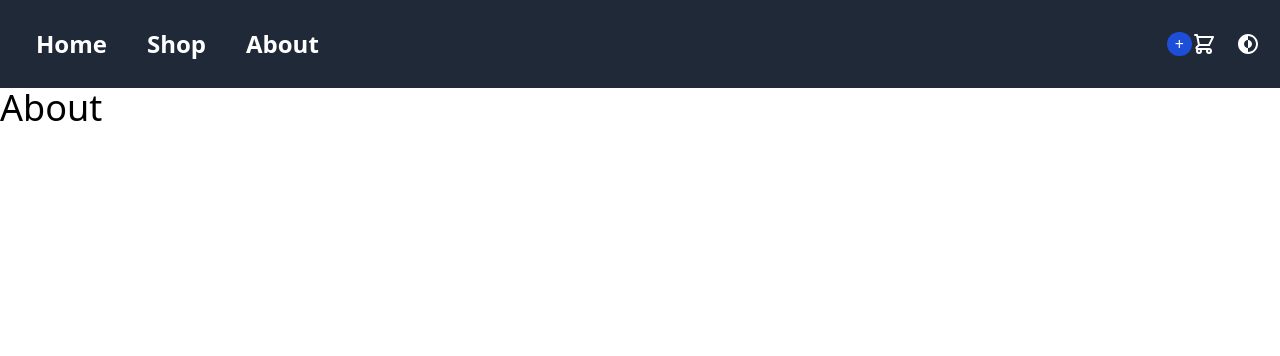
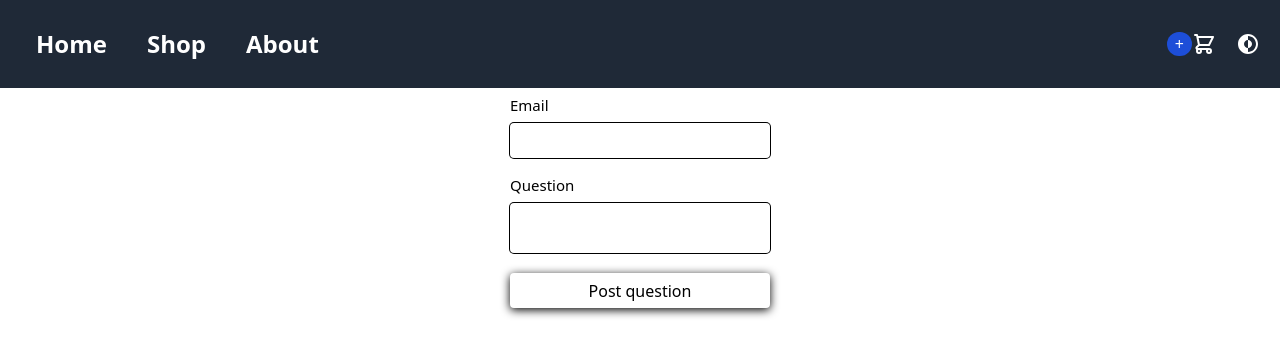
Before and after one commit to RamziRM/shopping-cart, a React (Create React App) app: page /about in a window 1280 px wide. Shown: the top 356 px of the page. Built offline with nearby package versions, Linux system fonts and the light colour scheme.

Commit message:
import form to About

```diff
--- a/src/pages/About.js
+++ b/src/pages/About.js
@@ -1,4 +1,5 @@
 import React, { useEffect } from "react";
+import FormDemo from "../components/Form";
 
 const About = ({ darkMode }) => {
   useEffect(() => {
@@ -6,8 +7,8 @@ const About = ({ darkMode }) => {
   }, [darkMode]);
 
   return (
-    <div className="h-screen dark:bg-gray-900">
-      <h1 className="text-4xl dark:text-white">About</h1>
+    <div className="h-screen dark:bg-gray-900 mx-auto flex justify-center">
+      <FormDemo />
     </div>
   );
 };
```
